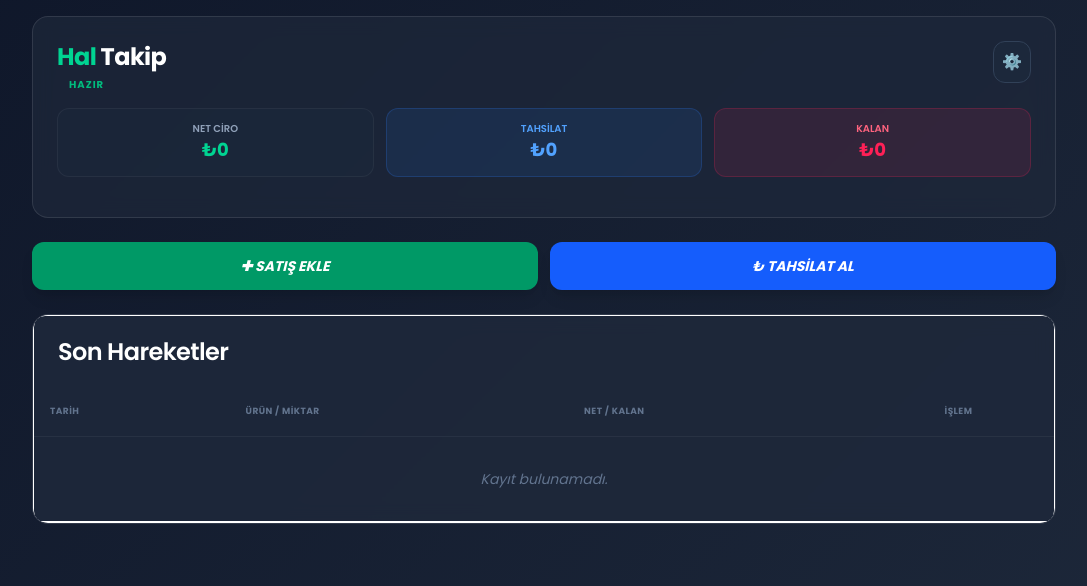
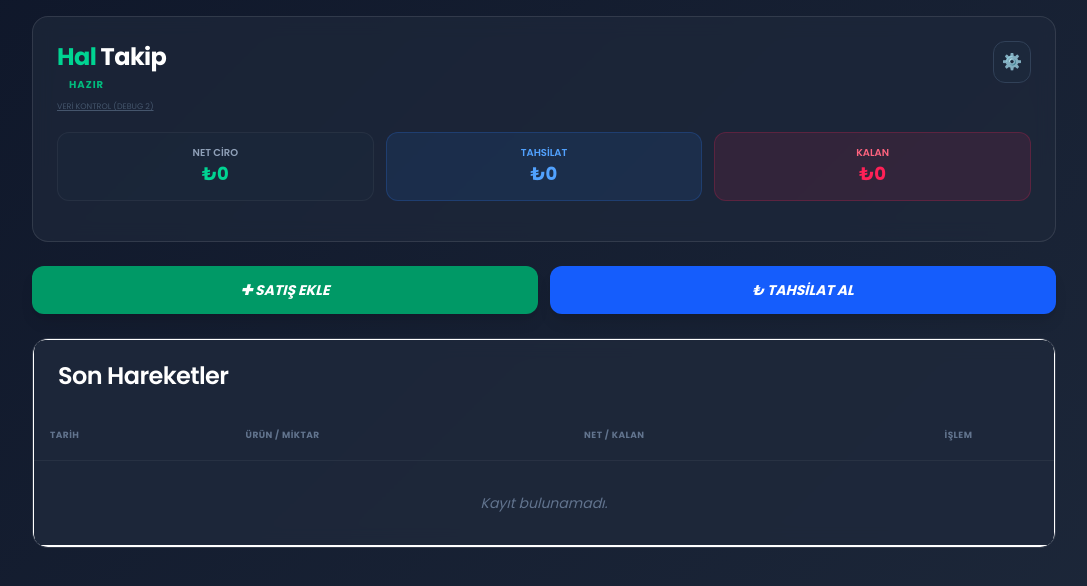
Before and after one commit to caglarmurat10-ui/hal, a Next.js app: page / in a window 1280 px wide. Shown: the top 586 px of the page, without its empty margins (96-1183 px from the left). Built offline with nearby package versions, Linux system fonts and the light colour scheme.

Commit message:
Add Debug Button to check raw data

```diff
--- a/app/page.tsx
+++ b/app/page.tsx
@@ -202,6 +202,13 @@ export default function Home() {
                 <span className={`w-2 h-2 rounded-full ${syncStatusColor.replace('text-', 'bg-')}`}></span> {syncStatus}
               </span>
             </div>
+            {/* DEBUG BUTTON: Only visible if entries exist or for testing */}
+            <button
+              onClick={() => alert(`RAW DATA SAMPLE (First Item):\n${JSON.stringify(entries[0] || "No Data", null, 2)}`)}
+              className="mt-2 text-[8px] text-slate-600 underline hover:text-slate-400"
+            >
+              VERİ KONTROL (DEBUG 2)
+            </button>
           </div>
 
           <button onClick={() => setShowSettings(true)} className="bg-slate-800/80 p-2 rounded-xl border border-slate-700 text-slate-400 hover:text-white">
```
